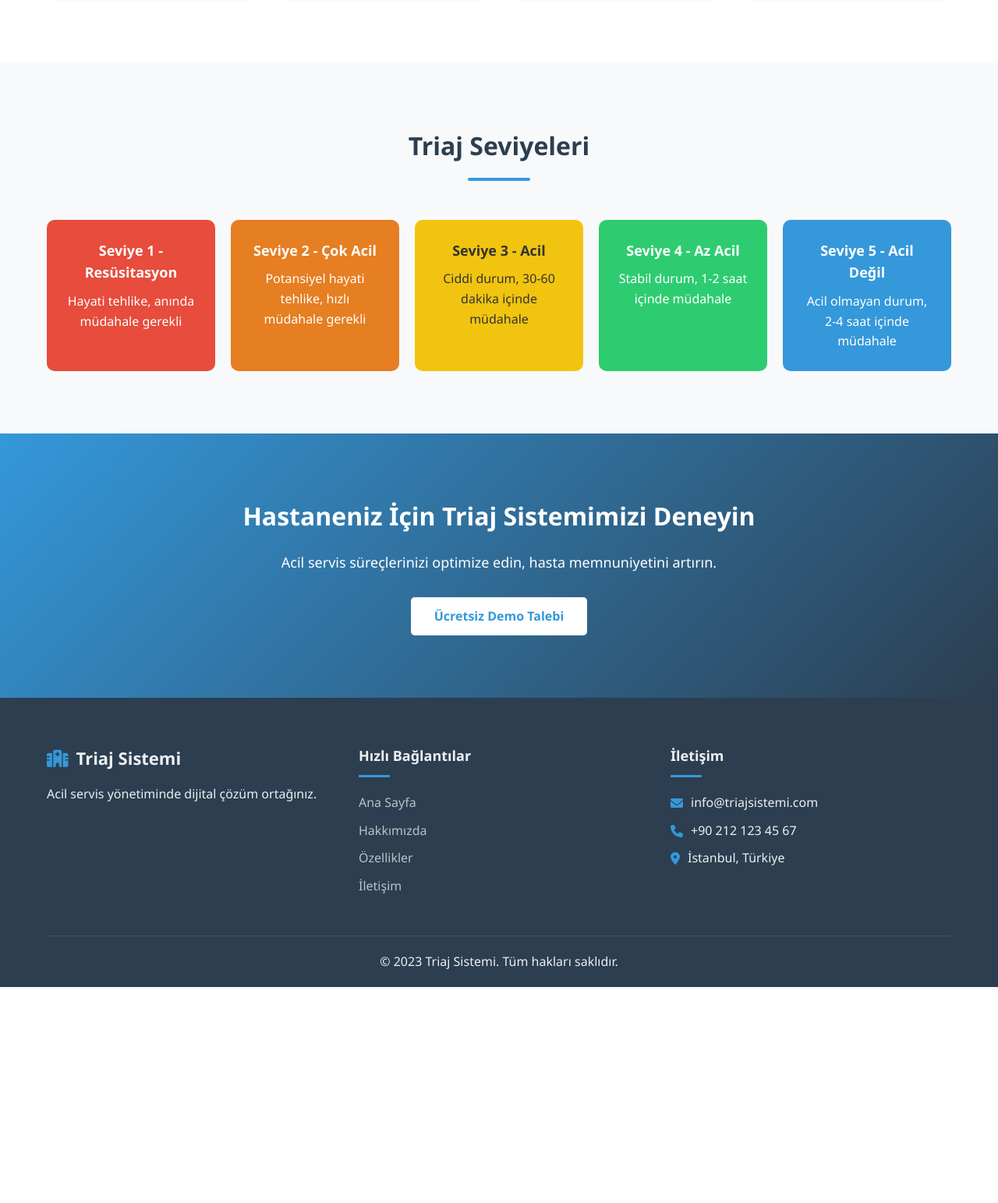
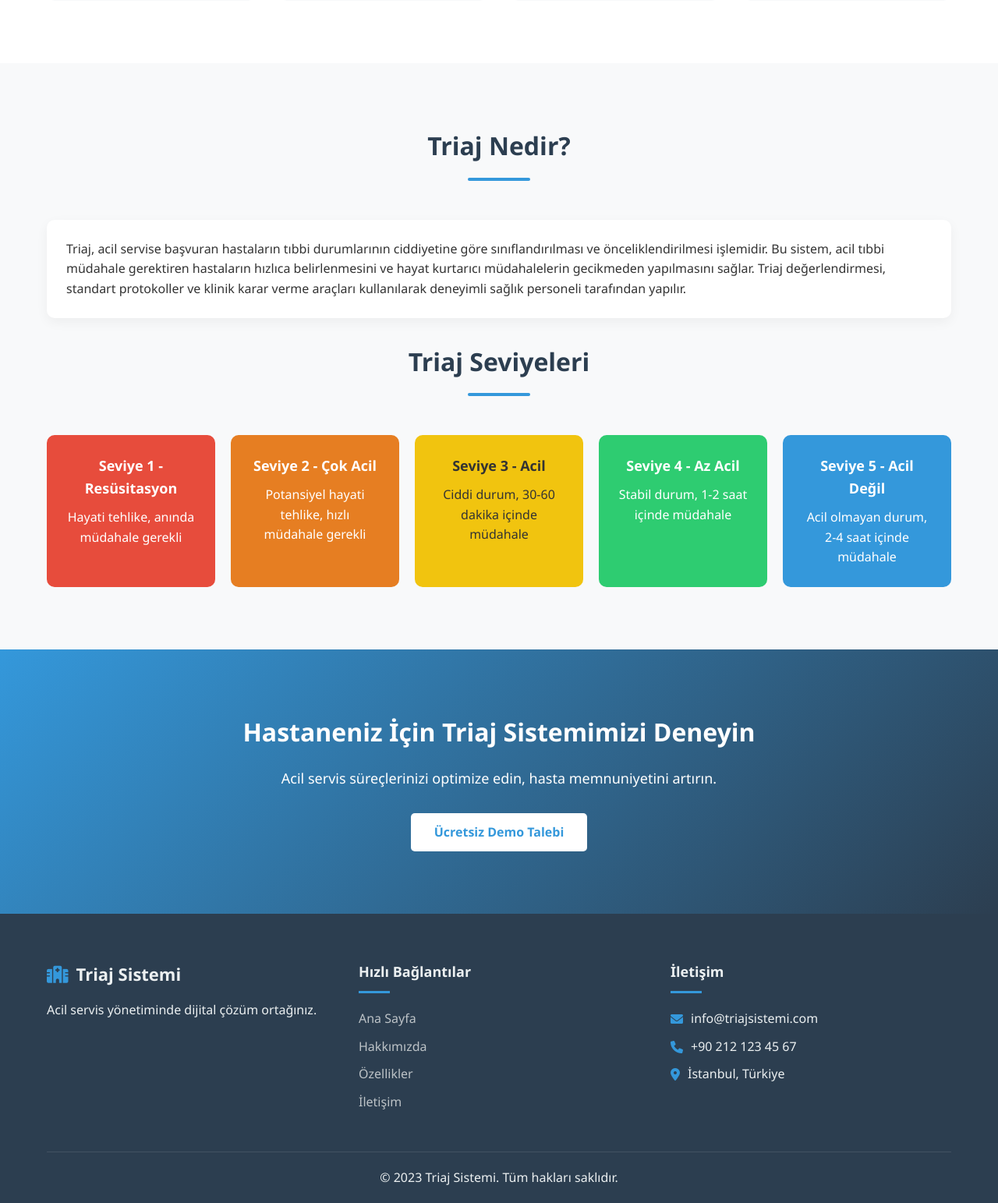
Before and after one commit to DilaraTheSoftwareEngineer/TRIAJ, a PHP site: page /triajGuncellenmis/ in a window 1280 px wide. Shown: the part 989-2532 px from the top of the page at 78% size. Before the commit the page ends 2255 px from the top, so only its background shows below. Run offline with PHP 8.4, Linux system fonts and the light colour scheme; some libraries are stand-ins or nearby versions.

Commit message:
Anasayfa Düzenlenmeleri

```diff
--- a/index.html
+++ b/index.html
@@ -16,9 +16,9 @@
             <nav>
                 <ul>
                     <li><a href="#" class="active">Ana Sayfa</a></li>
-                    <li><a href="#">Hakkımızda</a></li>
-                    <li><a href="#">Triaj Nedir?</a></li>
-                    <li><a href="#">İletişim</a></li>
+                    <li><a href="#features">Hakkımızda</a></li>
+                    <li><a href="#triage-info">Triaj Nedir?</a></li>
+                    <li><a href="#contact">İletişim</a></li>
                     <li><a href="kullanicigiris/login.html" class="btn-login">Giriş Yap</a></li>
                 </ul>
             </nav>
@@ -41,7 +41,7 @@
         </div>
     </section>
 
-    <section class="features">
+    <section class="features" id="features">
         <div class="container">
             <h2 class="section-title">Sistemimizin Özellikleri</h2>
             <div class="feature-grid">
@@ -77,8 +77,12 @@
         </div>
     </section>
 
-    <section class="triage-levels">
+    <section class="triage-levels" id="triage-info">
         <div class="container">
+            <h2 class="section-title">Triaj Nedir?</h2>
+            <div class="triage-info-text">
+                <p>Triaj, acil servise başvuran hastaların tıbbi durumlarının ciddiyetine göre sınıflandırılması ve önceliklendirilmesi işlemidir. Bu sistem, acil tıbbi müdahale gerektiren hastaların hızlıca belirlenmesini ve hayat kurtarıcı müdahalelerin gecikmeden yapılmasını sağlar. Triaj değerlendirmesi, standart protokoller ve klinik karar verme araçları kullanılarak deneyimli sağlık personeli tarafından yapılır.</p>
+            </div>
             <h2 class="section-title">Triaj Seviyeleri</h2>
             <div class="levels-container">
                 <div class="level level-1">
@@ -113,7 +117,7 @@
         </div>
     </section>
 
-    <footer>
+    <footer id="contact">
         <div class="container">
             <div class="footer-content">
                 <div class="footer-logo">
@@ -124,9 +128,9 @@
                     <h4>Hızlı Bağlantılar</h4>
                     <ul>
                         <li><a href="#">Ana Sayfa</a></li>
-                        <li><a href="#">Hakkımızda</a></li>
-                        <li><a href="#">Özellikler</a></li>
-                        <li><a href="#">İletişim</a></li>
+                        <li><a href="#features">Hakkımızda</a></li>
+                        <li><a href="#triage-info">Özellikler</a></li>
+                        <li><a href="#contact">İletişim</a></li>
                     </ul>
                 </div>
                 <div class="footer-contact">
--- a/styles.css
+++ b/styles.css
@@ -4,6 +4,10 @@
     padding: 0;
     box-sizing: border-box;
     font-family: 'Segoe UI', Tahoma, Geneva, Verdana, sans-serif;
+}
+
+html, body {
+    scroll-behavior: smooth;
 }
 
 body {
@@ -406,3 +410,32 @@ footer {
         grid-template-columns: 1fr;
     }
 }
+
+/* Bölümler için animasyonlar */
+.features, .triage-levels, .cta, footer {
+    opacity: 0;
+    transform: translateY(20px);
+    transition: opacity 0.8s ease, transform 0.8s ease;
+}
+
+.features.visible, .triage-levels.visible, .cta.visible, footer.visible {
+    opacity: 1;
+    transform: translateY(0);
+}
+
+/* Triaj Bilgisi */
+.triage-info-text {
+    background-color: #fff;
+    border-radius: 10px;
+    padding: 25px;
+    margin-bottom: 30px;
+    box-shadow: 0 5px 15px rgba(0, 0, 0, 0.05);
+    transform: translateY(20px);
+    opacity: 0;
+    transition: transform 0.5s ease, opacity 0.5s ease;
+}
+
+.triage-info-text.visible {
+    transform: translateY(0);
+    opacity: 1;
+}
```
Also changed, not shown: script.js (+43 -0 lines).
